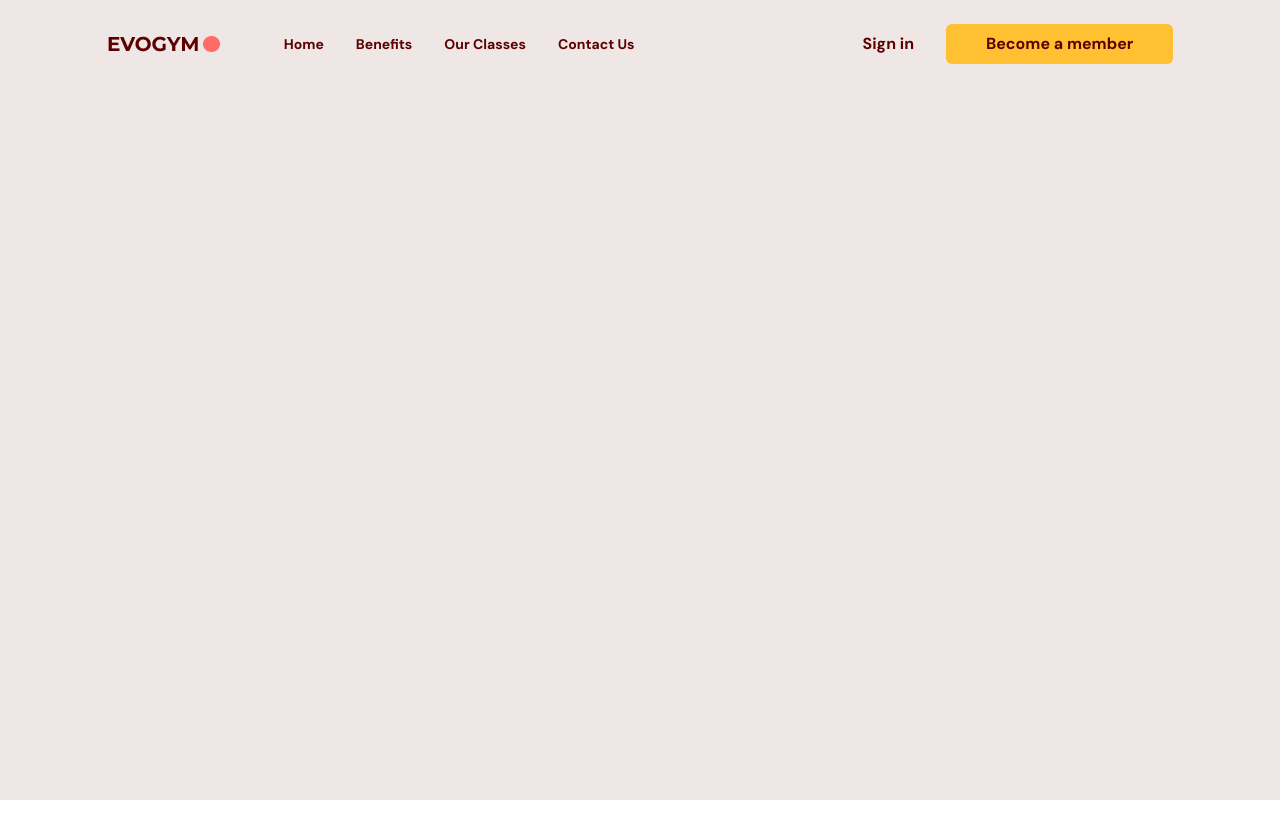
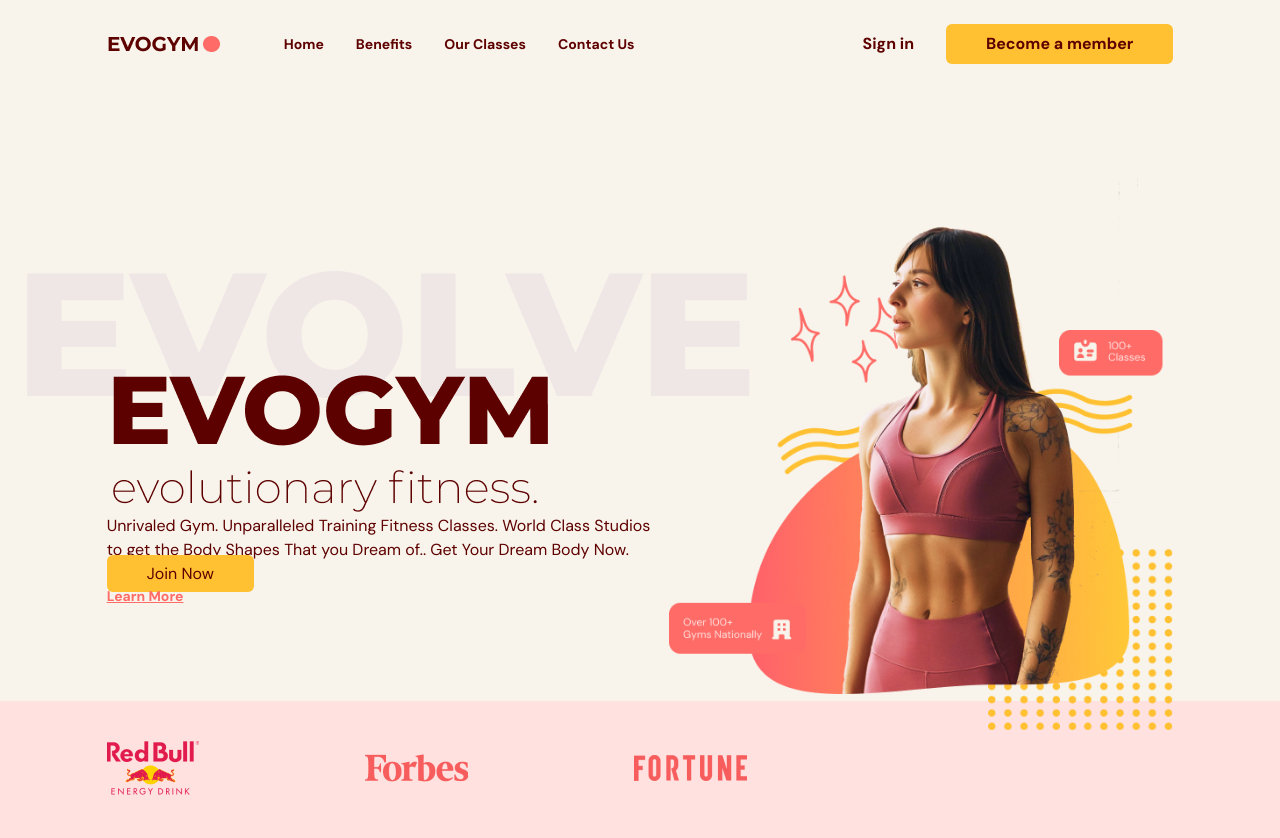
Before and after one commit to Ikamrava/Gym-Typescript, a React (Vite) app: page / in a window 1280 px wide. Shown: the top 838 px of the page. Before the commit the page ends 800 px from the top, so only its background shows below. Built offline with nearby package versions, Linux system fonts and the light colour scheme.

Commit message:
Home page

```diff
--- a/src/App.tsx
+++ b/src/App.tsx
@@ -1,6 +1,7 @@
 import Navbar from "./scense/Navbar"
 import {useState, useEffect} from "react"
 import { Selectedpage } from "./shared/type"
+import Home from "./scense/Home"
 
 
 
@@ -19,8 +20,6 @@
   }
   window.addEventListener("scroll", handleScroll)
   return () => window.removeEventListener("scroll", handleScroll)
-
-
   }, [])
 
 
@@ -28,7 +27,10 @@
 
   return (
     <div className='app bg-gray-50'>
-      <Navbar selectedpage={selectedpage} setSelectedPage={setSelectedPage} />
+      <Navbar
+      isTopPage = {isTopPage}
+      selectedpage={selectedpage} setSelectedPage={setSelectedPage} />
+      <Home  setSelectedPage={setSelectedPage} />
     </div>
   )
 }
--- /dev/null
+++ b/src/scense/Home.tsx
@@ -0,0 +1,76 @@
+import { Selectedpage } from "@/shared/type";
+import HomePageText from "@/assets/HomePageText.png";
+import HomePageGraphic from "@/assets/HomePageGraphic.png";
+import SponsorRedBull from "@/assets/SponsorRedBull.png";
+import SponsorForbes from "@/assets/SponsorForbes.png";
+import SponsorFortune from "@/assets/SponsorFortune.png";
+import ActionButton from "@/shared/ActionButton";
+import AnchorLink from "react-anchor-link-smooth-scroll";
+
+
+
+type Props = {
+    setSelectedPage : (value: Selectedpage) => void;
+}
+
+function Home({setSelectedPage}: Props) {
+    const isAboveMediumScreens = matchMedia("(min-width:1060px)").matches;
+  return (
+    <section id="#home" className=" gap-16 bg-gray-20 md:py-52  md:h-full md:pb-0">
+        {/* IMAGE AND MAIN HEADER */}
+        <div className="md:flex mx-auto w-5/6 items-center justify-center md:h-5/6  ">
+            <div className="z-10 mt-32 md:basis-3/5">
+                {/* HEADINGS */}
+
+                <div className=" md:-mt-20 ">
+                    <div className=" relative">
+                        <div className="before:absolute before:-top-20 before:-left-20 before:z-[-1] md:before:content-evolvetext">
+                            <img src={HomePageText} alt="home-page-text" />
+                        </div>
+                    </div>
+                    <p>
+                        Unrivaled Gym. Unparalleled Training Fitness Classes. World Class
+                        Studios to get the Body Shapes That you Dream of.. Get Your Dream
+                        Body Now.
+
+                    </p>
+                </div>
+                <div>
+                    <ActionButton setSelectedPage={setSelectedPage} >
+                        Join Now
+                    </ActionButton>
+                    <AnchorLink  className=" text-sm font-bold text-primary-500
+                    underline hover:text-secondary-500"
+                    onClick={() => setSelectedPage(Selectedpage.ContactUs)}
+                    href={`#${Selectedpage.ContactUs}`}>
+                        <p>Learn More</p>
+                    </AnchorLink>
+
+                </div>
+
+            </div>
+            <div>
+                <img src={HomePageGraphic} alt="hpme-page-g" />
+            </div>
+        </div>
+
+
+
+        {/* SPONSORS */}
+        {isAboveMediumScreens && (
+            <div className="h-[150px] w-full bg-primary-100 py-10">
+                <div className="mx-auto w-5/6">
+                    <div className="flex w-3/5 items-center justify-between gap-8">
+                        <img src={SponsorRedBull} alt="redbull-sponsor" />
+                        <img src={SponsorForbes} alt="forbes-sponsor" />
+                        <img src={SponsorFortune} alt="fortune-sponsor" />
+                    </div>
+                </div>
+
+            </div>
+        )}
+    </section>
+  )
+}
+
+export default Home
--- a/src/scense/Navbar/index.tsx
+++ b/src/scense/Navbar/index.tsx
@@ -10,16 +10,20 @@
 type Props = {
     selectedpage: Selectedpage;
     setSelectedPage: (value: Selectedpage) => void;
+    isTopPage: boolean;
 }
 
-function Navbar({selectedpage ,setSelectedPage}: Props) {
+function Navbar({selectedpage ,setSelectedPage, isTopPage}: Props) {
+    console.log(isTopPage)
 
 const flexBetween = "flex items-center justify-between"
 const isAboveMediumScreen = useMediaQuery("(min-width:1060px)")
 const [toggled, setToggled] = useState<boolean>(false);
+const navBarBackground = isTopPage ? "" : "bg-primary-100 drop-shadow"
+
   return (
     <nav className=" font-bold" >
-        <div className={`${flexBetween} fixed top-0 z-30 w-full py-6`}>
+        <div className={`${navBarBackground} ${flexBetween} fixed top-0 z-30 w-full py-6`}>
              <div className={`${flexBetween} mx-auto w-5/6`}>
                 <div className={`${flexBetween} w-full gap-16`}>
                     {/* left side */}
```
